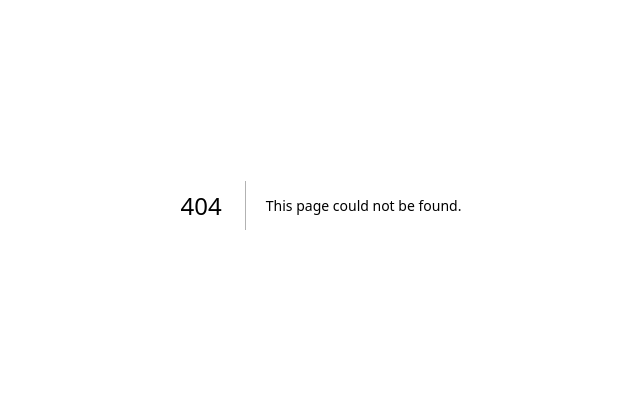
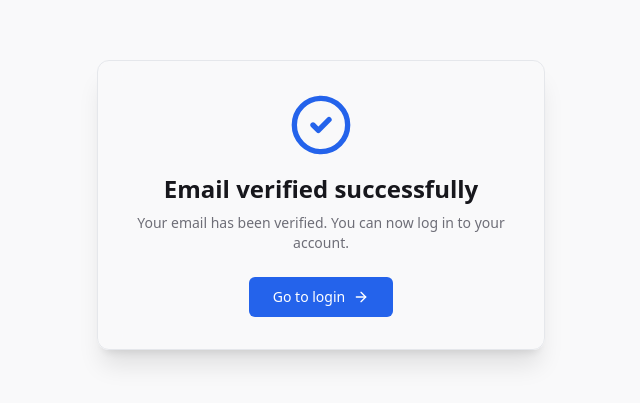
Before and after one commit to arunsinghcodes/collabtrack-frontend, a Next.js app: page /verify/success in a window 1280 px wide. Before the commit this address had no page. Shown: the part 195-598 px from the top of the page, without its empty margins (319-959 px from the left). Built offline with nearby package versions, Linux system fonts and the light colour scheme.

Commit message:
feat: Add the verify email page

```diff
--- /dev/null
+++ b/src/app/(auth)/verify/success/page.jsx
@@ -0,0 +1,65 @@
+"use client";
+
+import { motion } from "framer-motion";
+import { CheckCircle2, ArrowRight } from "lucide-react";
+import Link from "next/link";
+
+export default function VerifySuccessPage() {
+  return (
+    <div className="min-h-screen flex items-center justify-center bg-background px-4">
+      {/* background glow */}
+      <div className="absolute inset-0 -z-10 bg-gradient-to-br from-primary/10 via-background to-background" />
+
+      <motion.div
+        initial={{ opacity: 0, y: 30 }}
+        animate={{ opacity: 1, y: 0 }}
+        transition={{ duration: 0.45, ease: "easeOut" }}
+        className="
+          w-full max-w-md
+          rounded-xl
+          border
+          bg-background/80
+          backdrop-blur-md
+          p-8
+          shadow-xl
+          text-center
+        "
+      >
+        {/* icon */}
+        <motion.div
+          initial={{ scale: 0.6 }}
+          animate={{ scale: 1 }}
+          transition={{ type: "spring", stiffness: 200 }}
+          className="flex justify-center mb-4"
+        >
+          <CheckCircle2 className="h-16 w-16 text-primary" />
+        </motion.div>
+
+        {/* title */}
+        <h1 className="text-2xl font-semibold mb-2">
+          Email verified successfully
+        </h1>
+
+        {/* subtitle */}
+        <p className="text-sm text-muted-foreground mb-6">
+          Your email has been verified. You can now log in to your account.
+        </p>
+
+        {/* action */}
+        <Link
+          href="/login"
+          className="
+            inline-flex items-center justify-center gap-2
+            rounded-md bg-primary px-6 py-2.5
+            text-sm font-medium text-primary-foreground
+            hover:bg-primary/90
+            transition
+          "
+        >
+          Go to login
+          <ArrowRight className="h-4 w-4" />
+        </Link>
+      </motion.div>
+    </div>
+  );
+}
```
Also changed, not shown: src/app/(auth)/verify/error/error.jsx (added).
